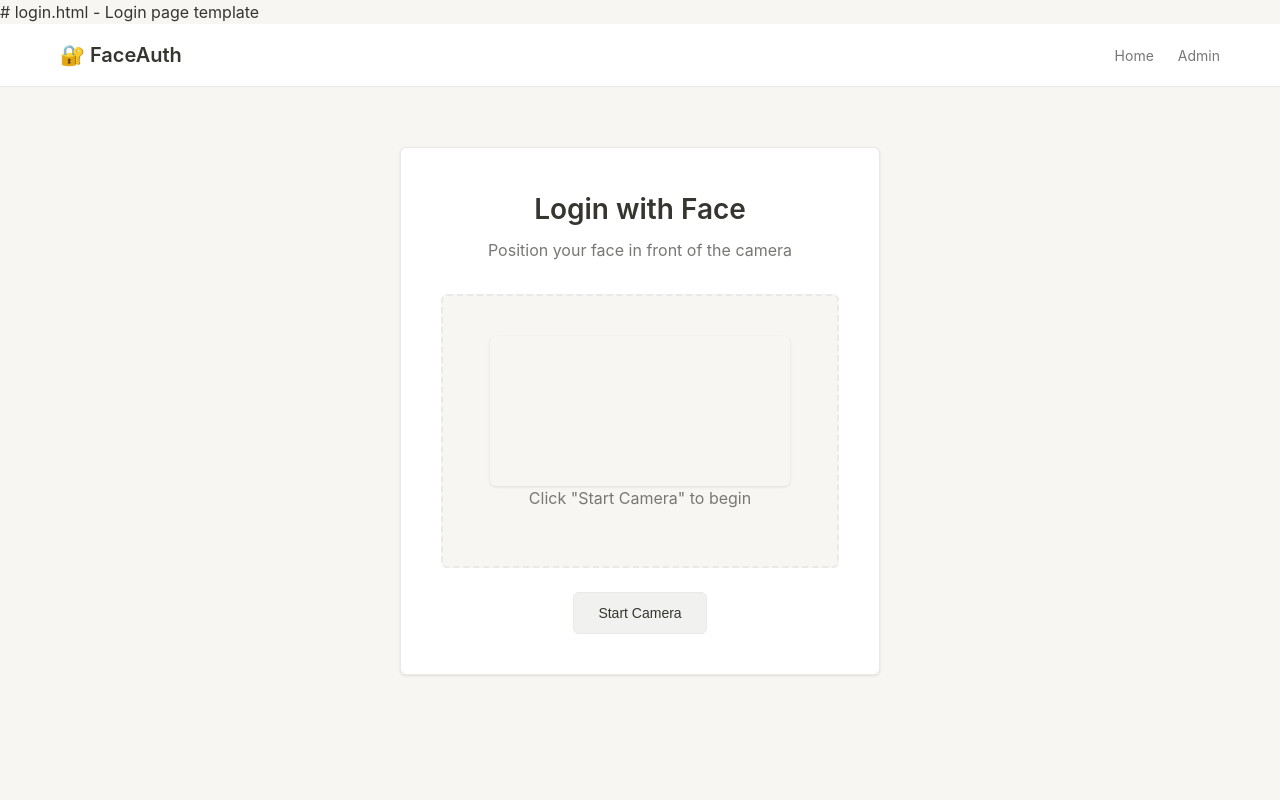
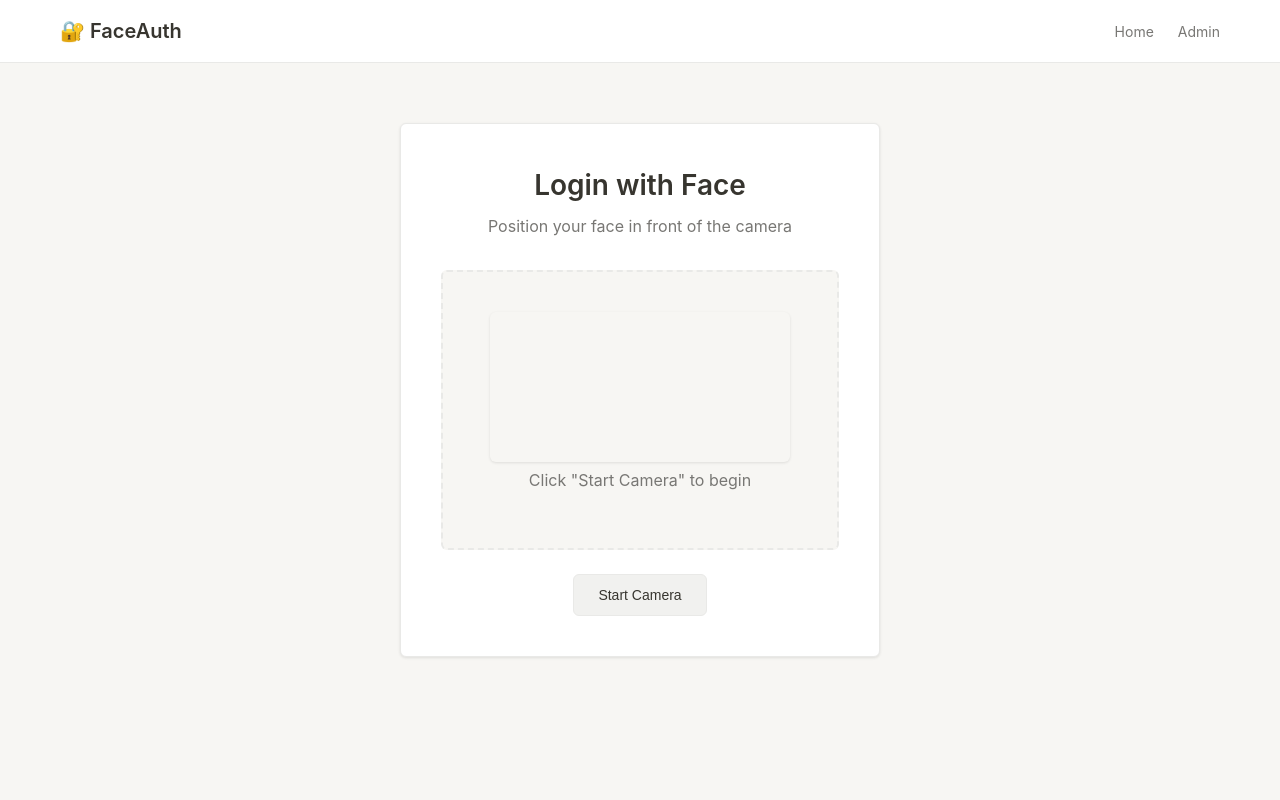
Before and after one commit to Ravi-teja-777/Face-Recognition-application, a Flask app: page /login in a window 1280 px wide. Run offline with Flask 3, Linux system fonts and the light colour scheme.

Commit message:
Update login.html

```diff
--- a/templates/login.html
+++ b/templates/login.html
@@ -1,4 +1,4 @@
-# login.html - Login page template
+
 {% extends "base.html" %}
 
 {% block title %}Login - FaceAuth{% endblock %}
@@ -78,4 +78,5 @@ document.getElementById('captureBtn').addEventListener('click', async () => {
     stopCamera('video');
 });
 </script>
+
 {% endblock %}
```
